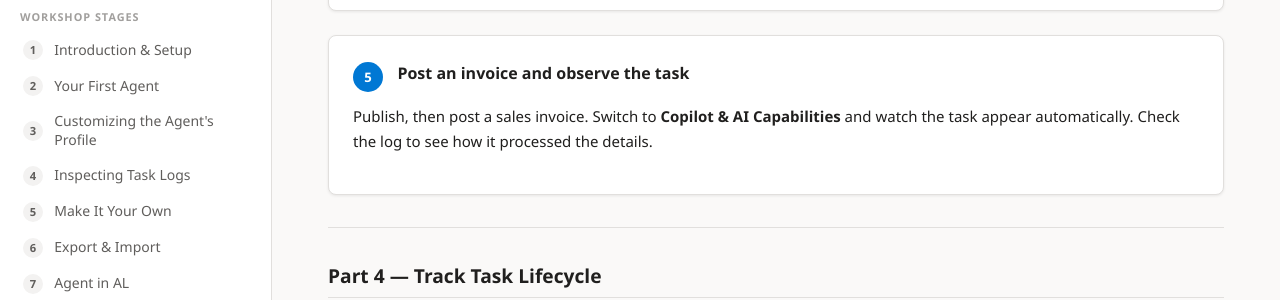
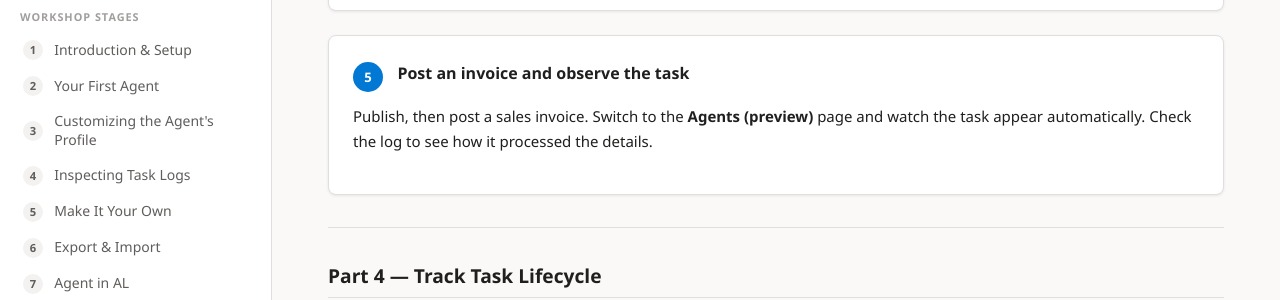
Before and after one commit to thloke/directionsAsia2026, a Jekyll site: the page built from stages/09-programmatic-tasks.md, in a window 1280 px wide and 900 px high, scrolled down 3539 px. Shown: the part 154-454 px from the top of the window. Built offline with Jekyll 4.4.1, drawn with Linux system fonts in a browser that asks for light colours; some of the changed text lies outside the part shown.

Commit message:
Replace all 'Copilot & AI Capabilities' references with 'Agents (preview)' page
Co-authored-by: Copilot <223556219+Copilot@users.noreply.github.com>

```diff
--- a/stages/09-programmatic-tasks.md
+++ b/stages/09-programmatic-tasks.md
@@ -71,7 +71,7 @@ The simplest integration: a button on a page that sends a task to your agent.
     <div class="task-number">2</div>
     <h3>Publish and test the action</h3>
   </div>
-  <p>Publish, open a sales order, and try the <strong>Send to Agent</strong> action. Go to <strong>Copilot & AI Capabilities</strong> and check a task appeared. Approve and run it, then look at the log.</p>
+  <p>Publish, open a sales order, and try the <strong>Send to Agent</strong> action. Go to the <strong>Agents (preview)</strong> page and check a task appeared. Approve and run it, then look at the log.</p>
 </div>
 
 ---
@@ -155,7 +155,7 @@ end;</code></pre>
     <div class="task-number">5</div>
     <h3>Post an invoice and observe the task</h3>
   </div>
-  <p>Publish, then post a sales invoice. Switch to <strong>Copilot & AI Capabilities</strong> and watch the task appear automatically. Check the log to see how it processed the details.</p>
+  <p>Publish, then post a sales invoice. Switch to the <strong>Agents (preview)</strong> page and watch the task appear automatically. Check the log to see how it processed the details.</p>
 </div>
 
 ---
```
Also changed, not shown: stages/05-publishing.md (+1 -1 lines), stages/06-export-import.md (+1 -1 lines), stages/07-al-agent.md (+1 -1 lines), stages/08-setup-page.md (+1 -1 lines).
